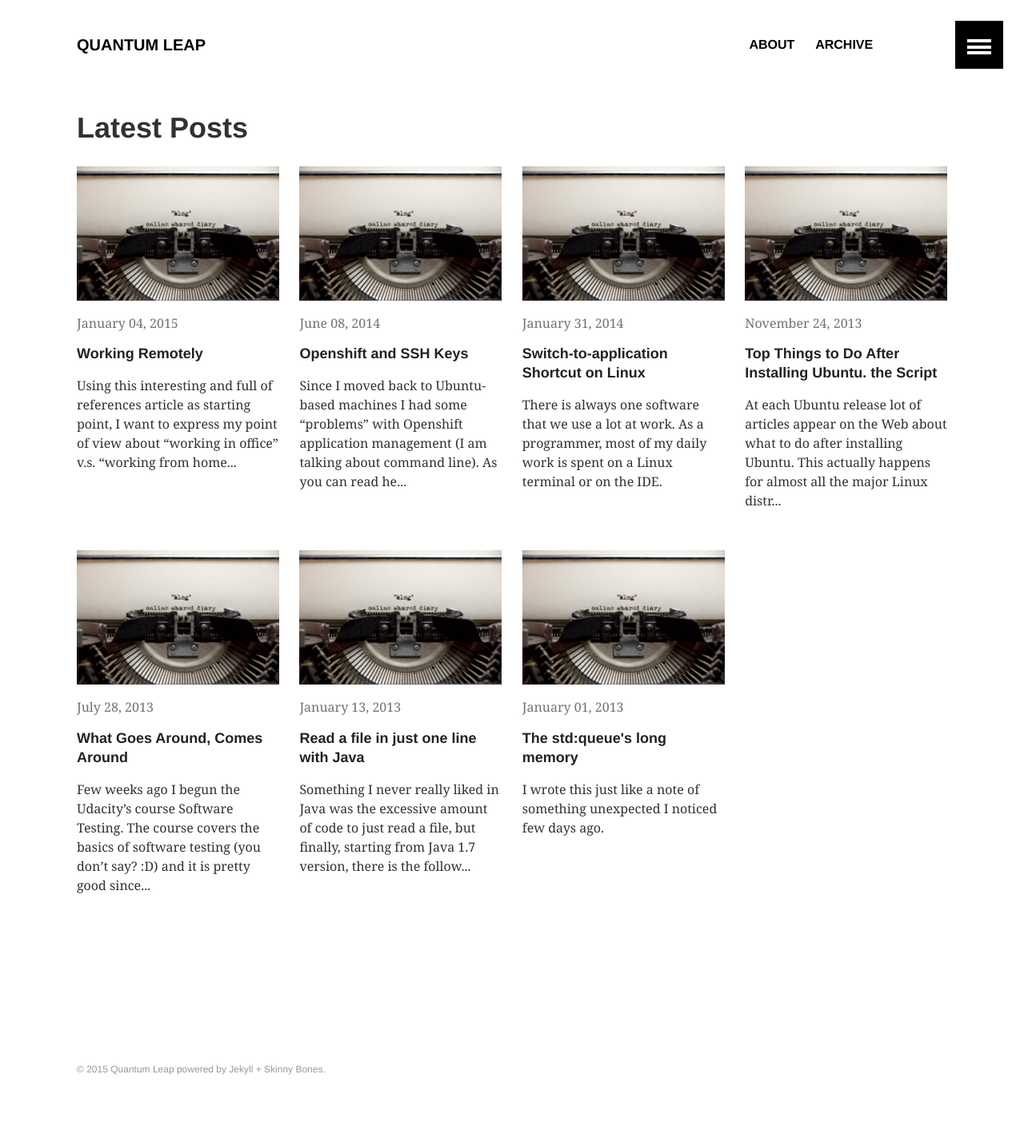
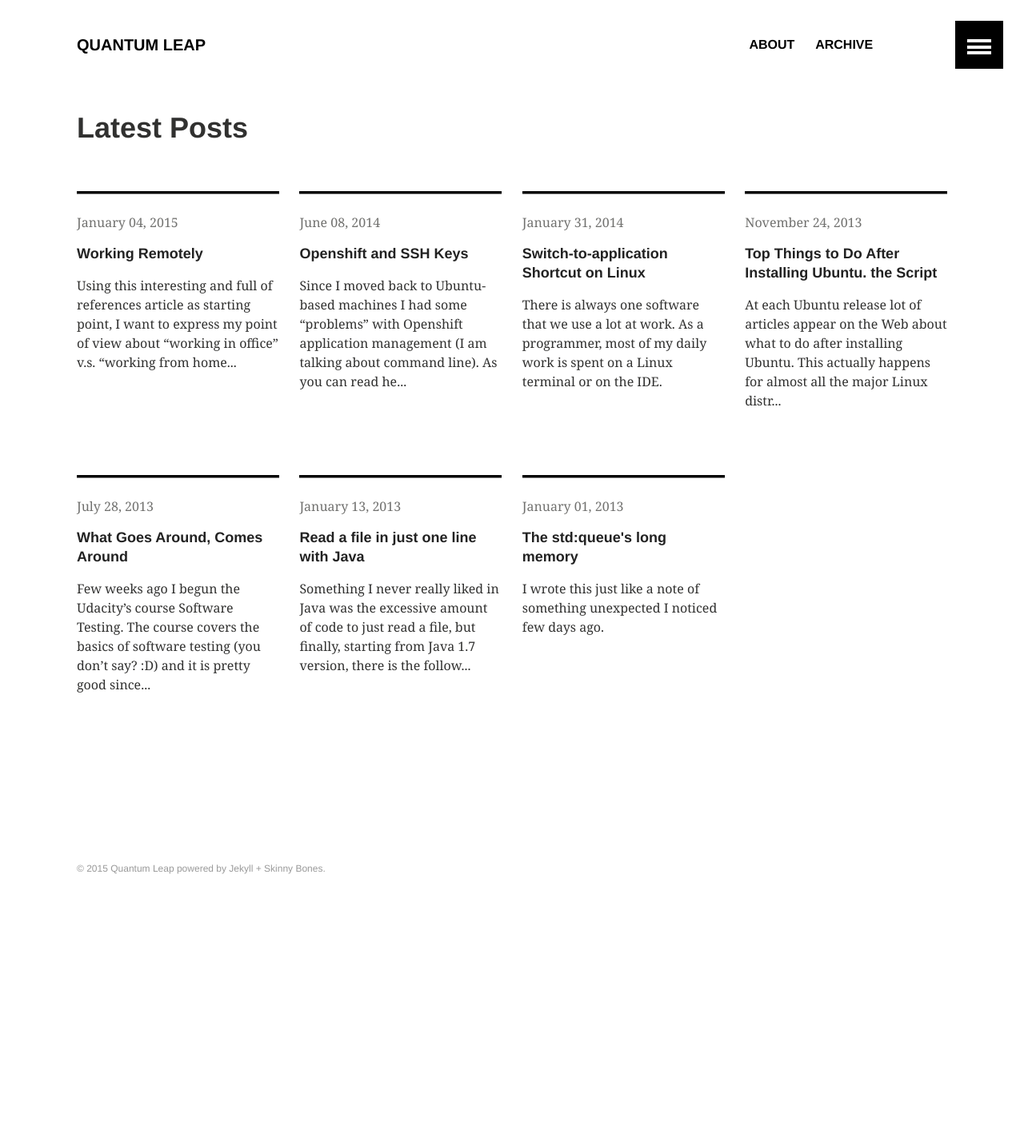
Before and after one commit to clobrano/clobrano.github.io, a Jekyll site: the page built from index.md, in a window 1280 px wide. Shown: the whole page at 80% size. Built offline with Jekyll 4.4.1, drawn with Linux system fonts in a browser that asks for light colours; after the commit the page ends 1172 px from its top, so only the background shows below that.

Commit message:
Replace teaser image

```diff
--- a/_config.yml
+++ b/_config.yml
@@ -3,7 +3,7 @@
 title: Quantum Leap
 description:
 logo: blog.jpg # 120x120 px default image used for Twitter summary card
-teaser: blog.jpg # 400x250 px default teaser image used in image archive grid
+teaser: line-teaser.jpg # 400x250 px default teaser image used in image archive grid
 locale:
 url:
 
```
Also changed, not shown: images/line-teaser.jpg (added).
